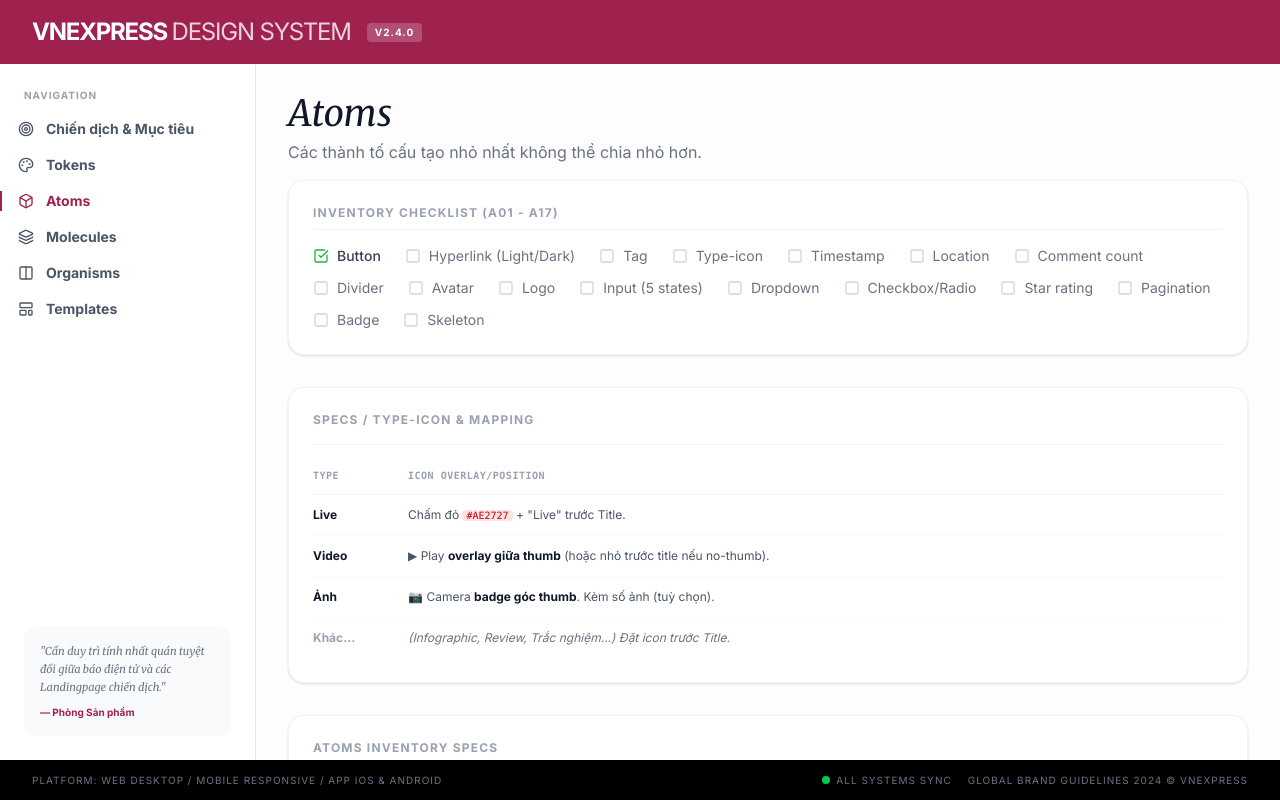
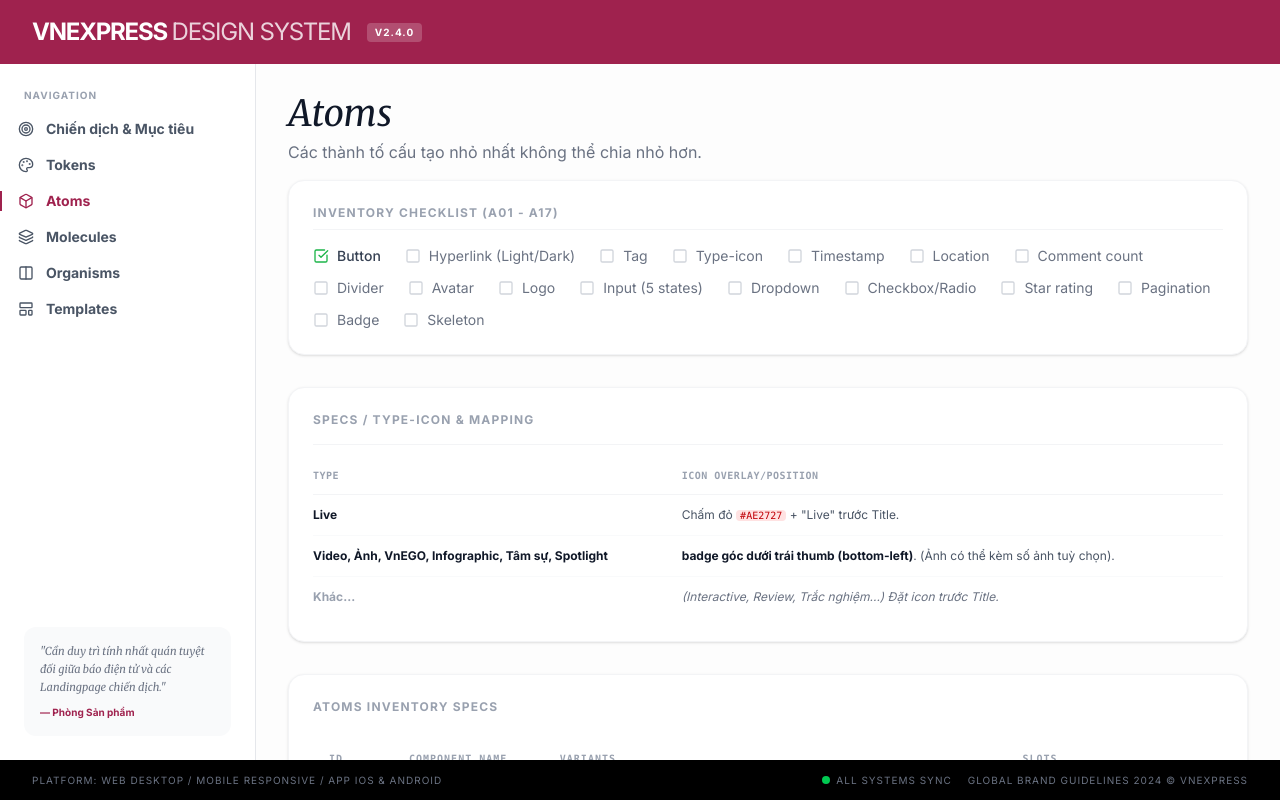
Before and after one commit to hieuntfo/VnEDS, a React (Vite) app: page / in a window 1280 px wide. Both pictures are taken after a click on the button "Atoms". Built offline with nearby package versions, Linux system fonts and the light colour scheme.

Commit message:
docs: update media icon/badge placement guidelines

```diff
--- a/src/components/views/AtomsView.tsx
+++ b/src/components/views/AtomsView.tsx
@@ -88,25 +88,20 @@
                 </td>
               </tr>
               <tr className="hover:bg-gray-50/50">
-                <td className="py-3 font-bold text-gray-900">Video</td>
+                <td className="py-3 font-bold text-gray-900">
+                  Video, Ảnh, VnEGO, Infographic, Tâm sự, Spotlight
+                </td>
                 <td className="py-3">
-                  ▶ Play{" "}
-                  <strong className="text-gray-900">overlay giữa thumb</strong>{" "}
-                  (hoặc nhỏ trước title nếu no-thumb).
-                </td>
-              </tr>
-              <tr className="hover:bg-gray-50/50">
-                <td className="py-3 font-bold text-gray-900">Ảnh</td>
-                <td className="py-3">
-                  📷 Camera{" "}
-                  <strong className="text-gray-900">badge góc thumb</strong>.
-                  Kèm số ảnh (tuỳ chọn).
+                  <strong className="text-gray-900">
+                    badge góc dưới trái thumb (bottom-left)
+                  </strong>
+                  . (Ảnh có thể kèm số ảnh tuỳ chọn).
                 </td>
               </tr>
               <tr className="hover:bg-gray-50/50">
                 <td className="py-3 font-bold text-gray-400">Khác...</td>
                 <td className="py-3 italic text-gray-500">
-                  (Infographic, Review, Trắc nghiệm...) Đặt icon trước Title.
+                  (Interactive, Review, Trắc nghiệm...) Đặt icon trước Title.
                 </td>
               </tr>
             </tbody>
```
